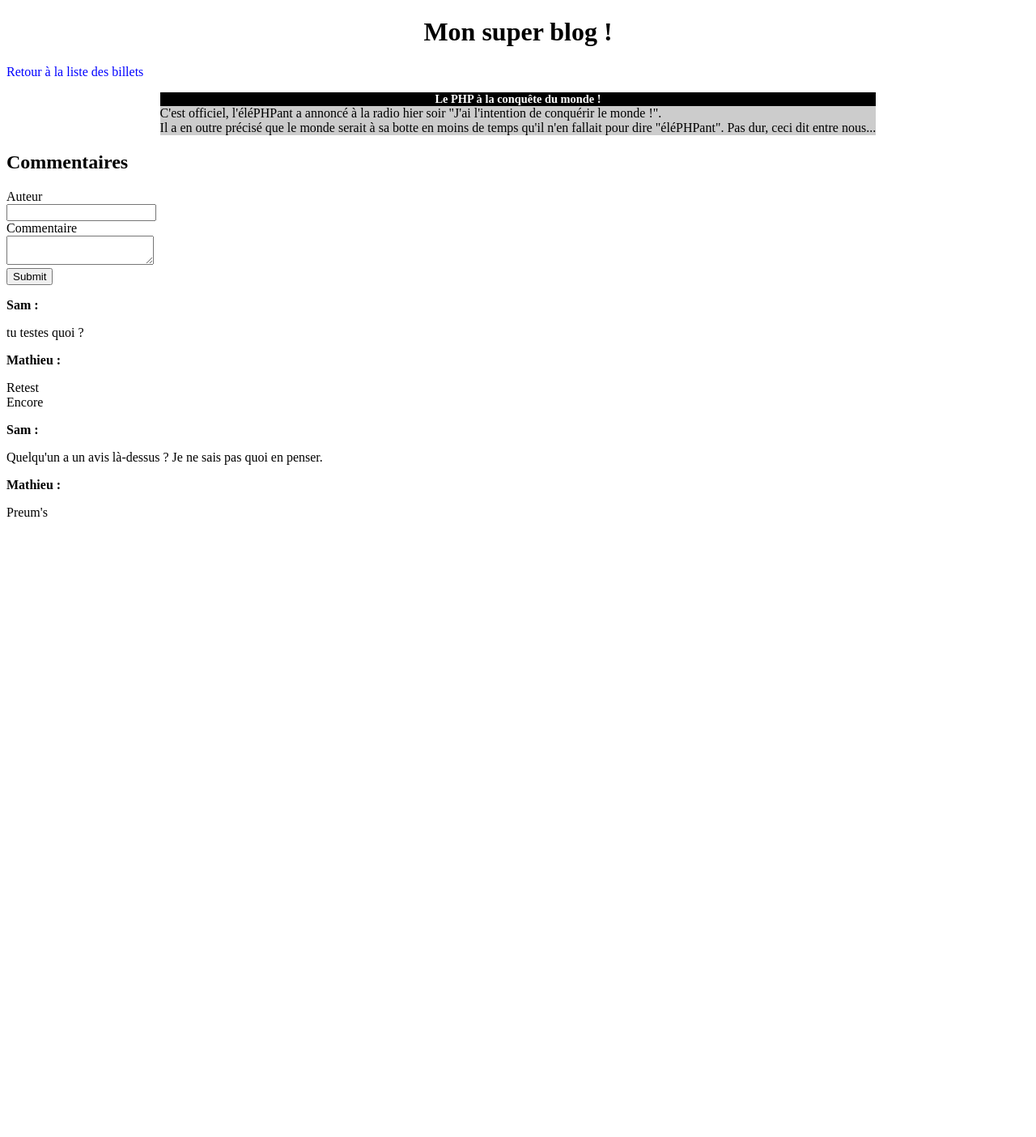
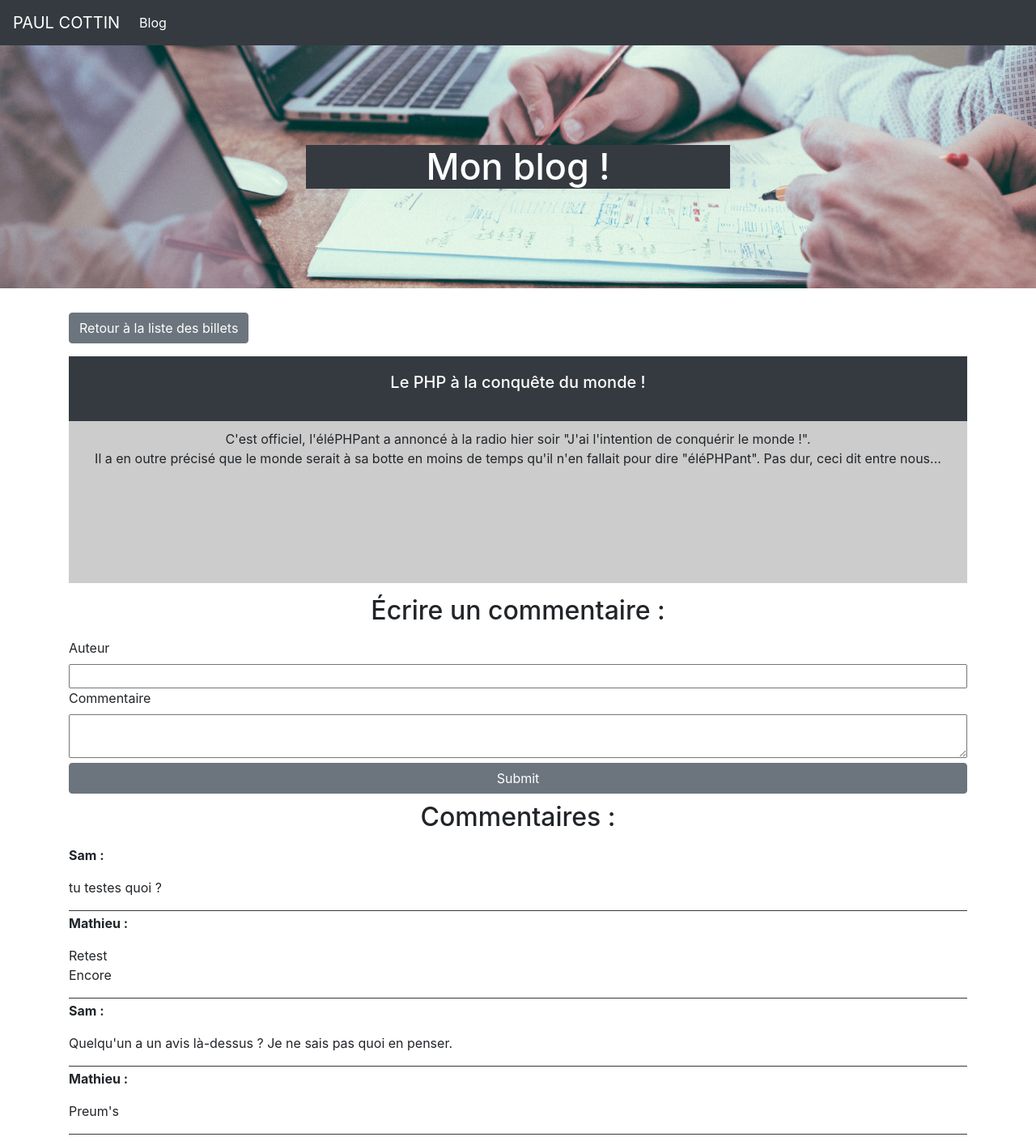
Before and after one commit to Paulcottin1/Projet-5-Blog-php, a PHP site: page /index.php?action=post&id=2 in a window 1280 px wide. Shown: the whole page at 81% size. Before the commit the page ends 638 px from the top, so only its background shows below. Run offline with PHP 8.4, Linux system fonts and the light colour scheme; data comes from the database, SQL or seed files in the repository.

Commit message:
Integration CSS page d'accueil qui liste les potes et page de visualisation d'un post

```diff
--- a/manager/AbstractManager.php
+++ b/manager/AbstractManager.php
@@ -7,7 +7,7 @@ Abstract Class AbstractManager
     {
         try
         {
-            $db = new \PDO('mysql:host=localhost;dbname=test;charset=utf8', 'root', 'root');
+            $db = new \PDO('mysql:host=localhost;dbname=blog_p5;charset=utf8', 'root', 'root');
             return $db;
         }
         catch(Exception $e)
--- a/manager/PostManager.php
+++ b/manager/PostManager.php
@@ -8,7 +8,7 @@ Class PostManager extends AbstractManager
     public function getPosts()
     {
         $db = $this->dbConnect();
-        $req = $db->query('SELECT id, title, content, DATE_FORMAT(creation_date, \'%d/%m/%Y à %Hh%imin%ss\') AS creation_date_fr FROM posts ORDER BY creation_date DESC LIMIT 0, 5');
+        $req = $db->query('SELECT id, title, content, DATE_FORMAT(creation_date, \'%d/%m/%Y à %Hh%imin%ss\') AS creation_date_fr FROM posts ORDER BY creation_date DESC LIMIT 0, 8');
 
         $posts = [];
         while($data = $req->fetch())
--- a/public/css/style.css
+++ b/public/css/style.css
@@ -1,27 +1,103 @@
-h1, h3
+h1
+{
+    text-align:center;
+    color: white;
+    background-color: #343a40;
+    font-size: 45px !important;
+    font-weight: bold;
+}
+
+h2 {
+    margin-bottom: 15px !important;
+    text-align:center !important;
+}
+
+h3
 {
     text-align:center;
 }
-h3
+
+a {
+    color: white !important;
+}
+
+.title-blog-page
 {
-    background-color:black;
+    background-image: url('/Projet5/P5_Blog/public/image/background-blog.jpg');
+    background-position: center;
+    background-size: cover;
+    height: 300px;
+    margin-bottom: 30px;
+}
+
+.title-blog-page h1 {
+    margin-top: auto;
+    margin-bottom: auto;
+    margin-left: 30%;
+    margin-right: 30%;
+}
+
+.news h3
+{
+    background-color:#343a40;
     color:white;
-    font-size:0.9em;
+    font-size:20px !important;
     margin-bottom:0px;
+    height: 80px;
+    padding-top: 20px;
+    padding-left: 10px;
+    padding-right: 10px;
 }
 .news p
 {
     background-color:#CCCCCC;
     margin-top:0px;
+    margin-bottom: 0px;
+    padding-top: 10px !important;
+    height: 200px !important;
+    text-align: center;
 }
 .news
 {
-    width:70%;
-    margin:auto;
+    width:100%;
+    margin-bottom: 15px;
 }
 
-a
+.view-comments
 {
-    text-decoration: none;
-    color: blue;
+    background-color: #343a40;
+    text-align: center;
+    padding-top: 10px;
+    padding-bottom: 10px;
 }
+
+.center
+{
+    text-align: center;
+}
+
+.add-comment-form input
+{
+    width: 100%;
+}
+
+.add-comment-form textarea
+{
+    width: 100%;
+}
+
+.add-comment-form label
+{
+    float: left;
+}
+
+.comments h2
+{
+    margin-top: 10px;
+}
+
+.comment
+{
+    border-bottom: solid 1px #343a40;
+    margin-bottom: 3px;
+}
--- a/view/frontend/postView.php
+++ b/view/frontend/postView.php
@@ -2,10 +2,13 @@
 <?php require('template.php'); ?>
 
 <?php ob_start(); ?>
-<h1>Mon super blog !</h1>
-<p><a href="index.php">Retour à la liste des billets</a></p>
-
-<div class="news">
+<div class="row center title-blog-page">
+    <h1 class="col">Mon blog !</h1>
+</div>
+<div class="container">
+    <p class="btn btn-secondary"><a href="index.php">Retour à la liste des billets</a></p>
+</div>
+<div class="news container">
     <h3>
         <?= htmlspecialchars($post->getTitle()) ?>
     </h3>
@@ -14,9 +17,10 @@
         <?= nl2br(htmlspecialchars($post->getContent())) ?>
     </p>
 </div>
-
-<h2>Commentaires</h2>
-
+<div class="container add-comment-form center">
+    <div class="row">
+        <h2 class="col-md-12">Écrire un commentaire :</h2>
+    </div>
     <form action="index.php?action=addComment&amp;id=<?= $post->getId() ?>" method="post">
         <div>
             <label for="author">Auteur</label><br />
@@ -27,15 +31,22 @@
             <textarea id="comment" name="comment"></textarea>
         </div>
         <div>
-        <input type="submit" />
+            <input type="submit" class="btn btn-secondary" />
         </div>
     </form>
-
+</div>
+<div class="comments container">
+    <div class="row">
+        <h2 class="col-md-12 center">Commentaires :</h2>
+    </div>
     <?php
     foreach($post->getComments() as $comment){
     ?>
-    <p><strong><?= htmlspecialchars($comment->getAuthor()) ?> :</strong> </p>
-    <p><?= nl2br(htmlspecialchars($comment->getComment())) ?></p>
+        <div class="comment">
+            <p class="author"><strong><?= htmlspecialchars($comment->getAuthor()) ?> :</strong> </p>
+            <p class="content-comment"><?= nl2br(htmlspecialchars($comment->getComment())) ?></p>
+        </div>
     <?php
     }
     ?>
+</div>
--- a/view/frontend/template.php
+++ b/view/frontend/template.php
@@ -4,9 +4,28 @@
         <meta charset="utf-8" />
         <title><?= $title ?></title>
         <link href="public/css/style.css" rel="stylesheet" />
+        <link rel="stylesheet" href="https://stackpath.bootstrapcdn.com/bootstrap/4.4.1/css/bootstrap.min.css" integrity="sha384-Vkoo8x4CGsO3+Hhxv8T/Q5PaXtkKtu6ug5TOeNV6gBiFeWPGFN9MuhOf23Q9Ifjh" crossorigin="anonymous">
     </head>
+    <header>
+        <nav class="navbar navbar-expand-lg navbar-light bg-light navbar navbar-dark bg-dark navbar navbar sticky-top">
+            <a class="navbar-brand" href="#">PAUL COTTIN</a>
+            <button class="navbar-toggler" type="button" data-toggle="collapse" data-target="#navbarNavAltMarkup" aria-controls="navbarNavAltMarkup" aria-expanded="false" aria-label="Toggle navigation">
+                <span class="navbar-toggler-icon"></span>
+            </button>
+            <div class="collapse navbar-collapse" id="navbarNavAltMarkup">
+                <div class="navbar-nav">
+                    <a class="nav-item nav-link active" href="index.php">Blog <span class="sr-only">(current)</span></a>
+                </div>
+            </div>
+        </nav>
 
+    </header>
     <body>
         <?php echo ob_get_clean(); ?>
+        <footer>
+            <script src="https://code.jquery.com/jquery-3.4.1.slim.min.js" integrity="sha384-J6qa4849blE2+poT4WnyKhv5vZF5SrPo0iEjwBvKU7imGFAV0wwj1yYfoRSJoZ+n" crossorigin="anonymous"></script>
+            <script src="https://cdn.jsdelivr.net/npm/popper.js@1.16.0/dist/umd/popper.min.js" integrity="sha384-Q6E9RHvbIyZFJoft+2mJbHaEWldlvI9IOYy5n3zV9zzTtmI3UksdQRVvoxMfooAo" crossorigin="anonymous"></script>
+            <script src="https://stackpath.bootstrapcdn.com/bootstrap/4.4.1/js/bootstrap.min.js" integrity="sha384-wfSDF2E50Y2D1uUdj0O3uMBJnjuUD4Ih7YwaYd1iqfktj0Uod8GCExl3Og8ifwB6" crossorigin="anonymous"></script>
+        </footer>
     </body>
 </html>
```
Also changed, not shown: view/frontend/listPostsView.php (+10 -6 lines), public/image/background-blog.jpg (added). Lines whose indentation alone changed are shown as unchanged.
